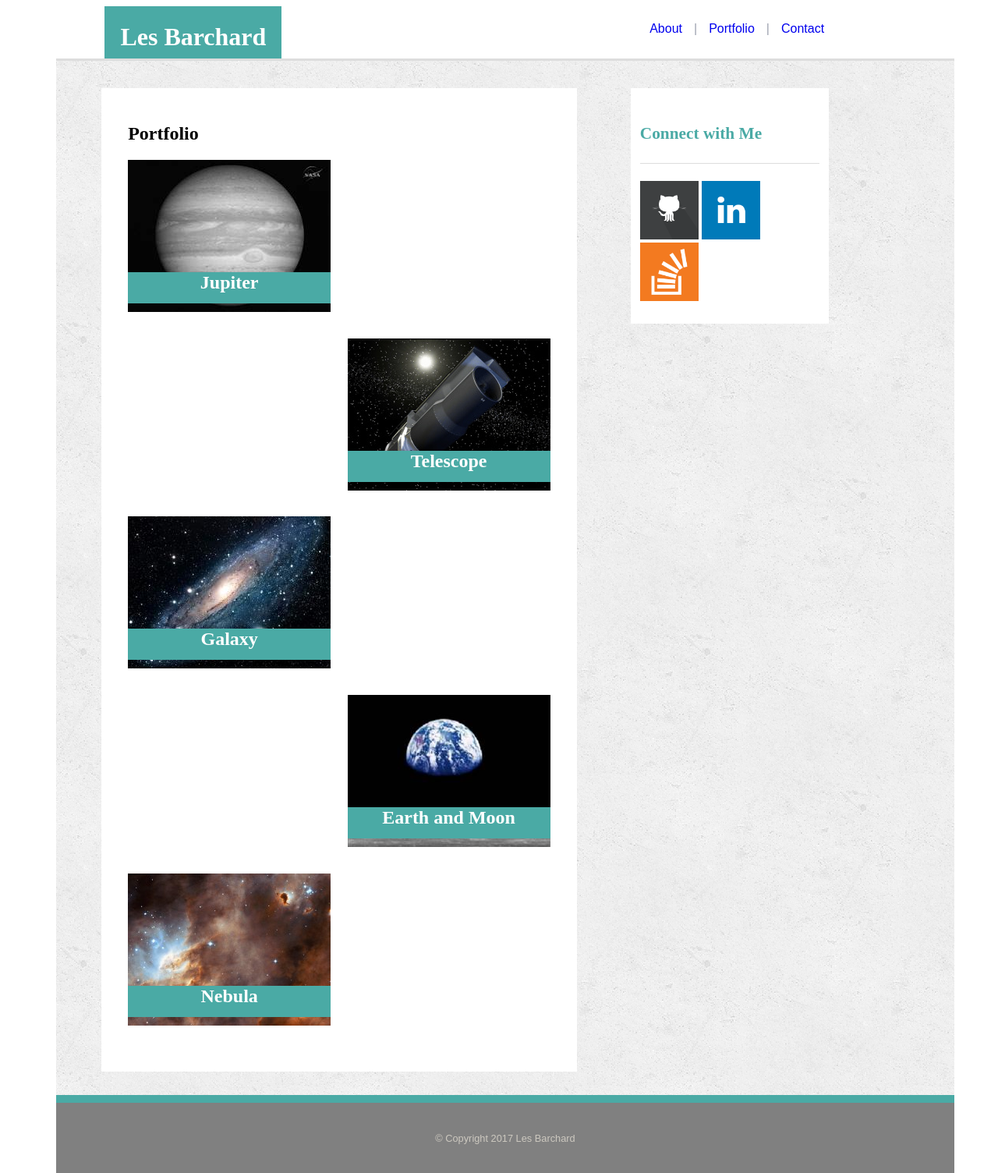
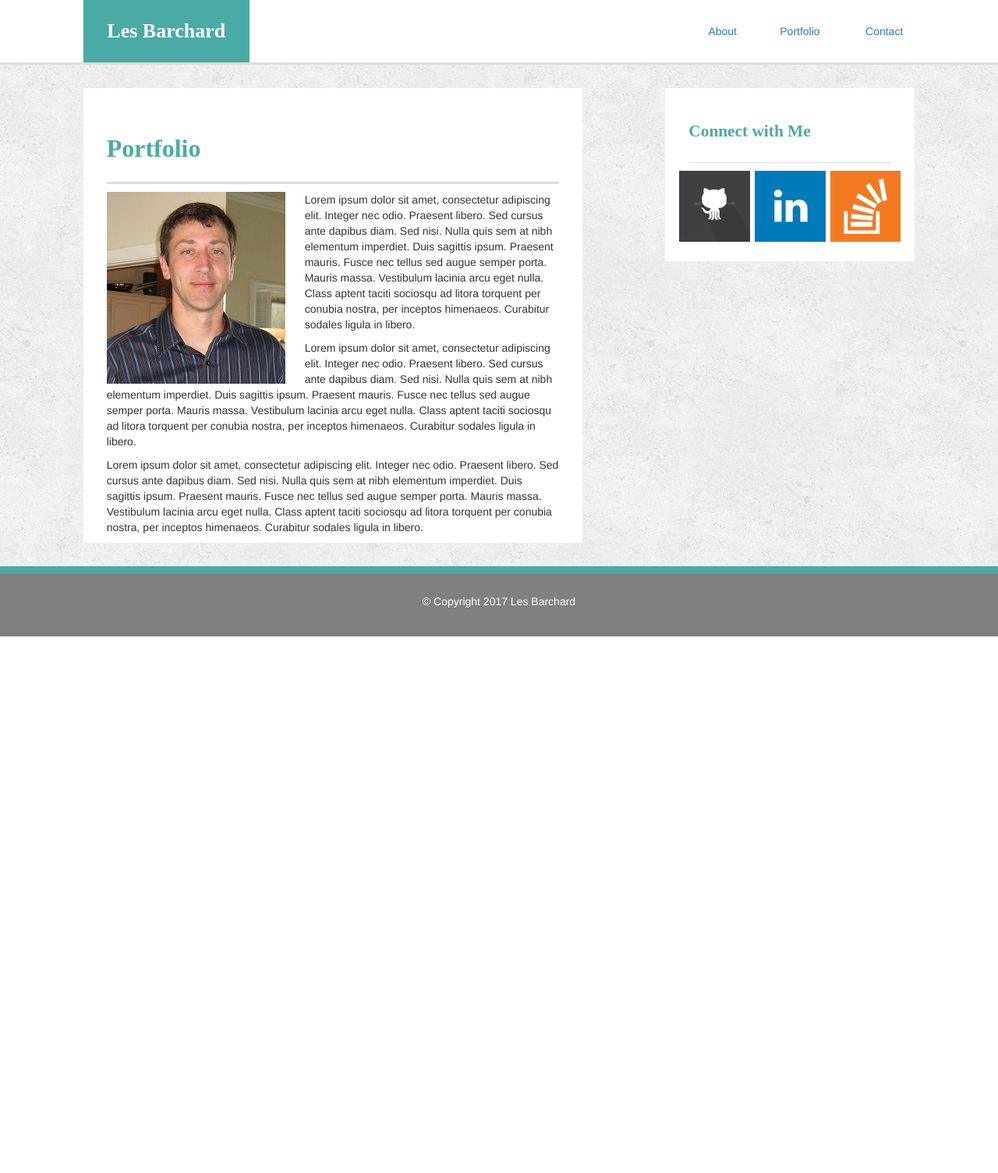
Before and after one commit to lbarchard/Bootstrap-Portfolio, a PHP site: page /portfolio.html in a window 1280 px wide. Shown: the whole page at 78% size. After the commit the page ends 816 px from the top, so only its background shows below. Run offline with PHP 8.4, Linux system fonts and the light colour scheme.

```diff
--- a/assets/style.css
+++ b/assets/style.css
@@ -1,201 +1,113 @@
-header {
-	margin-right: 17%;
-	margin-left: 10%;
+.header {
 }
 
-.myName {
-	float: left;
+#myName {
 	color: white;
-	background-color: #4aaaa5;
-	padding-left: 20px;
-	padding-right: 20px;
 	text-align: center;
-}
+	font-family: serif;
+	font-size: 26px;
+	font-weight:900;
 
-nav {
-	float: right;
-	position: relative;
-	top: 20px;
-	color: #9da1ae;
-	font-family: Arial;
-}
-
-.space {
-	padding-right: 15px;
-	padding-left: 15px;
-}
-
-article {
-	float: left;
-	background-color: white;
-	width: 47%;
-	margin-left: 5%;
-	margin-top: 35px;
-	margin-right: 3%;
-	margin-bottom: 30px;
-	padding-left: 3%;
-	padding-right: 3%;
-	padding-top: 25px;
-	padding-bottom: 25px;
-}
-
-footer {
-	border-top: 10px solid #4aaaa5;
-	position: relative;
-	background-color: grey;
-	height: 90px;
-	clear: right;
-	clear: left;
+	width: 100%;
+	margin-left: 0px;
+	margin-top: 15px;
+	margin-bottom: 15px;
+	height: 50px;
+	padding: 15px 15px;
+	line-height: 20px;
+	box-sizing: border-box;
 
 }
 
-aside {
-	background-color: white;
+#myNameBox {
+	background-color: #4aaaa5;
 
-	width: 20%;
-	margin-left: 3%;
-	margin-top: 35px;
-	margin-right: 5%;
-	margin-bottom: 30px;
-	padding-left: 1%;
-	padding-right: 1%;
-	padding-top: 25px;
-	padding-bottom: 25px;
-	float: left;
 }
 
-a {
-	text-decoration: none;
+.navLabel {
+	box-sizing: border-box;
+	margin-top: 30px;
+	margin-bottom: 30px;
+	text-align: right;
+
+
 }
 
-button {
-	color: white;
-	background-color: #4aaaa5;
-	margin-left: 30px;
-	height: 40px;
-	width: 120px;
-	border-style: none;
-	font-family: "Arial";
-	font-size: 12pt;
-	margin-top: 10px;
+
+.panels {
+	background-color: white;
+	margin-top: 30px;
+	margin-bottom: 30px;
+	padding-left: 30px;
+	padding-right: 30px;
+	padding-top: 40px;
 }
 
 
 
+}
+
+#rightPanel {
+	/*margin-left: 25px;
+	padding-left: 25px;*/
+}
 
 
+.bodyTitle {
+	color: #4aaaa5;
+	font-size: 24pt;
+	font-family: serif;
+	font-weight:900;
+	padding-bottom: 25px;
+	border-bottom: 3px solid #dddddd;
+}
 
-
-.connectwithme {
+.panelTitle {
 	color: #4aaaa5;
 	font-size: 16pt;
+	font-family: serif;
+	font-weight:900;
+	padding-bottom: 25px;
 	border-bottom: 1px solid #dddddd;
-	padding-bottom: 25px;
 }
 
 
 
-.mainbody {
-	clear: right;
-	width: 90%;
-	margin-left: 5%;
-	margin-right: 5%;
-	position: absolute;
-	top: 75px;
-	border-top: 3px solid #dddddd;
-	background-image: url("../images/concrete.png");
-
-}
-
-.articleTitle {
-	border-bottom: 3px solid #dddddd;
-	color: #4aaaa5;
-	font-size: 24pt;
-	padding-bottom: 25px;
-}
-
-.maincontent {
-	color: #777777;
-	line-height: 24px;
-	font-family: "Helvetica";
-
-}
-
-.picture {
+#profilePic {
 	float: left;
-	padding-right: 25px;
-	padding-bottom: 10px;
+	position: relative;
+	margin-right: 25px;
 }
 
 
 
+.main {
+	background-image: url("../images/concrete.png");
+	position: relative;
+	border-top: 3px solid #dddddd;
 
-
-.footerfont {
-	color: rgb(204,200,191);
-	font-family: Arial;
-	font-size: 80%;
-	line-height: 60px;
-	text-align: center;
-	border: 3px solid grey;
 }
 
 .image {
-	height: 75px;
-	width: 75px;
+	height: auto;
+	width: 100%;
+	margin-bottom: 25px;
+
+
 }
 
-.portfolioitems {
-	padding-left: 0px;
-
-	float: left;
-	margin-bottom: -50px;
-	margin-right: 4%;
-}
-
-.portfolioitemsright {
-	padding-left: 0px;
-
-	float: right;
-	margin-bottom: -50px;
-	margin-right: 0%;
+.images {
+	padding-left: 3px;
+	padding-right: 3px;
 }
 
 
 
-.imagelabel {
+.footer {
+	border-top: 10px solid #4aaaa5;
+	background-color: grey;
+	height: 90px;
 	color: white;
-	background-color: #4aaaa5;
-	height: 40px;
 	text-align: center;
-	position: relative;
-	bottom: 75px;
+	padding-top: 25px;
 }
-
-.formlabel {
-	color: #777777;
-	font-family: "Arial";
-	line-height: 0px;
-	font-size: 14pt;
-	margin-left: 0%;
-
-}
-
-.inputfields {
-	border-color: lightgray;
-	width: 90%;
-	margin-left: 0%;
-	margin-right: 5%;
-	border-style: solid;
-	height: 30px;
-	padding-left: 15px;
-}
-
-.textfields {
-	border-color: lightgray;
-	width: 90%;
-	margin-left: 0%;
-	margin-right: 5%;
-	border-style: solid;
-	padding-left: 15px;
-}
--- a/portfolio.html
+++ b/portfolio.html
@@ -1,58 +1,65 @@
 <!DOCTYPE html>
 <html>
+
 <head>
+	<link rel="stylesheet" href="https://maxcdn.bootstrapcdn.com/bootstrap/3.3.7/css/bootstrap.min.css" integrity="sha384-BVYiiSIFeK1dGmJRAkycuHAHRg32OmUcww7on3RYdg4Va+PmSTsz/K68vbdEjh4u" crossorigin="anonymous">
+	<link rel="stylesheet" href=".\assets\style.css">
+	<meta name="viewport" content="width=device-width, initial-scale=1">
 	<title>Les Barchard</title>
-	<link rel="stylesheet" type="text/css" href="assets/style.css">
 </head>
+
 <body>
-	<header>
-		<div class="myName">
-			<h1>Les Barchard</h1>
+	<div class="container-fluid">
+		<div class="row" id="navContainer">
+			<div class="col-xs-0 col-sm-1 col-md-1 col-lg-1">
+			</div>
+			<div class="col-xs-12 col-sm-3 col-md-3 col-lg-2" id="myNameBox">
+				<p class="" id="myName">Les Barchard</p>
+			</div>
+			<div class="col-xs-0 col-sm-2 col-md-4 col-lg-5">
+			</div>
+			<div class="col-xs-4 col-sm-2 col-md-1 col-lg-1 navLabel">
+				<a href="index.html" class="">About</a>
+			</div>
+			<div class="col-xs-4 col-sm-2 col-md-1 col-lg-1 navLabel">
+				<a href="portfolio.html" class="">Portfolio</a>
+			</div>
+			<div class="col-xs-4 col-sm-2 col-md-1 col-lg-1 navLabel">
+				<a href="contact.html" class="">Contact</a>
+			</div>
 		</div>
-		<nav>
-			<a href="index.html">About</a><span class="space">|</span><a href="portfolio.html">Portfolio</a><span class="space">|</span><a href="contact.html">Contact</a>
-		</nav>
-	</header>
-
-	<div class=mainbody>
-		<article>
-			<h1 class=articletitle>Portfolio</h1>
-			<div>
-				<div class=portfolioitems>
-					<img src="./images/jupiter.jpg" alt="Jupiter">
-					<H1 class="imagelabel">Jupiter</H1>
+		<div class="row main">
+			<div class="col-xs-offset-1 col-sm-offset-1 col-md-offset-1 col-lg-offset-1 col-xs-10 col-sm-6 col-md-6 col-lg-6 panels" id="leftPanel">
+				<h1 class="bodyTitle">Portfolio</h1>
+				<img id="profilePic" alt="Profile Picture"  src="./images/profile.jpg"/>
+					<p>Lorem ipsum dolor sit amet, consectetur adipiscing elit. Integer nec odio. Praesent libero. Sed cursus ante dapibus diam. Sed nisi. Nulla quis sem at nibh elementum imperdiet. Duis sagittis ipsum. Praesent mauris. Fusce nec tellus sed augue semper porta. Mauris massa. Vestibulum lacinia arcu eget nulla. Class aptent taciti sociosqu ad litora torquent per conubia nostra, per inceptos himenaeos. Curabitur sodales ligula in libero.</p>
+					<p>Lorem ipsum dolor sit amet, consectetur adipiscing elit. Integer nec odio. Praesent libero. Sed cursus ante dapibus diam. Sed nisi. Nulla quis sem at nibh elementum imperdiet. Duis sagittis ipsum. Praesent mauris. Fusce nec tellus sed augue semper porta. Mauris massa. Vestibulum lacinia arcu eget nulla. Class aptent taciti sociosqu ad litora torquent per conubia nostra, per inceptos himenaeos. Curabitur sodales ligula in libero.</p>
+					<p>Lorem ipsum dolor sit amet, consectetur adipiscing elit. Integer nec odio. Praesent libero. Sed cursus ante dapibus diam. Sed nisi. Nulla quis sem at nibh elementum imperdiet. Duis sagittis ipsum. Praesent mauris. Fusce nec tellus sed augue semper porta. Mauris massa. Vestibulum lacinia arcu eget nulla. Class aptent taciti sociosqu ad litora torquent per conubia nostra, per inceptos himenaeos. Curabitur sodales ligula in libero.</p>
+			</div>
+			<div class="col-xs-offset-1 col-sm-offset-1 col-md-offset-1 col-lg-offset-1 col-xs-10 col-sm-3 col-md-3 col-lg-3 panels" id="rightPanel">
+				<div class="row">
+					<div class="col-md-12">
+						<p class="panelTitle">Connect with Me</p>
+					</div>
 				</div>
-				<div class=portfolioitemsright>
-					<img src="./images/hubble.jpg" alt="Hubble Telescope">
-					<H1 class="imagelabel">Telescope</H1>
+				<div class="row">
+					<div class="col-xs-4 col-sm-4 col-md-4 col-lg-4 images">
+						<a href="https://github.com/lbarchard"><img src="images/github.png" class="image" alt="git hub"></a>
+					</div>
+					<div class="col-xs-4 col-sm-4 col-md-4 col-lg-4 images">
+						<a href="https://www.linkedin.com/in/les-barchard-82b8232/"><img src="images/linkedin.png" class="image" alt="linked in"></a>
+					</div>
+					<div class="col-xs-4 col-sm-4 col-md-4 col-lg-4 images">
+						<a href="http://stackoverflow.com/users/3597711/les-barchard"><img src="images/stackoverflow.png" class="image" alt="Stack over flow"></a>
+					</div>
 				</div>
-				<div class=portfolioitems>
-					<img src="./images/galaxy.jpg" alt="galaxy">
-					<H1 class="imagelabel">Galaxy</H1>
-				</div>
-				<div class=portfolioitemsright>
-					<img src="./images/earthrise.jpg" alt="Earth rising over the moon">
-					<H1 class="imagelabel">Earth and Moon</H1>
-				</div>
-				<div class=portfolioitems>
-					<img src="./images/nebula.jpg" alt="Nebula">
-					<H1 class="imagelabel">Nebula</H1>
-				</div>
-	 		</div>
-		</article>
-
-		<aside class="aside">
-			<h3 class="connectwithme">Connect with Me</h3>
-			<div class="images">
-				<a href="#"><img src="images/github.png" class=image alt="git hub"></a>
-				<a href="#"><img src="images/linkedin.png" class=image alt="linked in"></a>
-				<a href="#"><img src="images/stackoverflow.png" class=image alt="Stack over flow"></a>
 			</div>
-		</aside>
-		<footer>
-			<p class=footerfont>© Copyright 2017 Les Barchard</p>
-		</footer>
-
+		</div>
+		<div class="row footer">
+			<div class="col-md-12">
+				<p>© Copyright 2017 Les Barchard</p>
+			</div>
+		</div>
 	</div>
 
 </body>
```
Also changed, not shown: index.html (+55 -30 lines).
